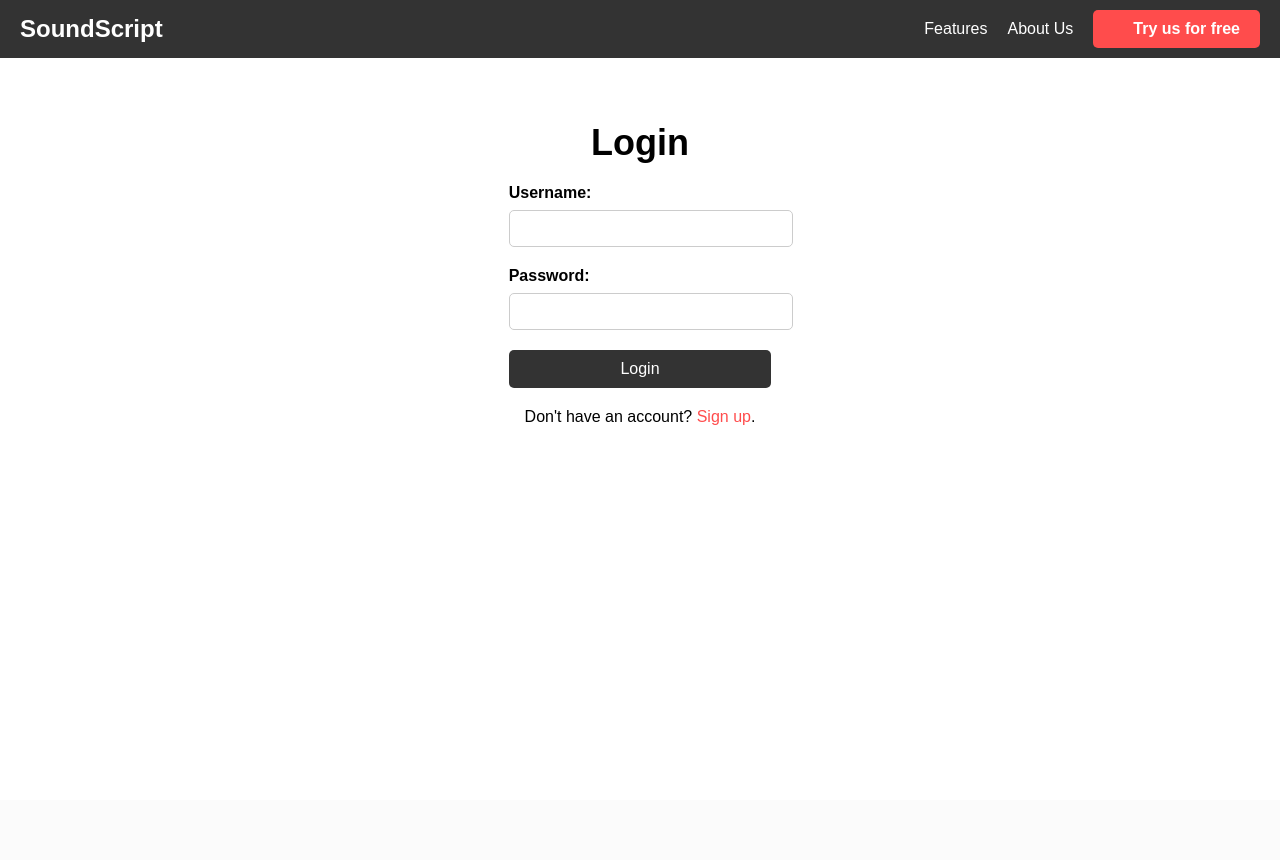
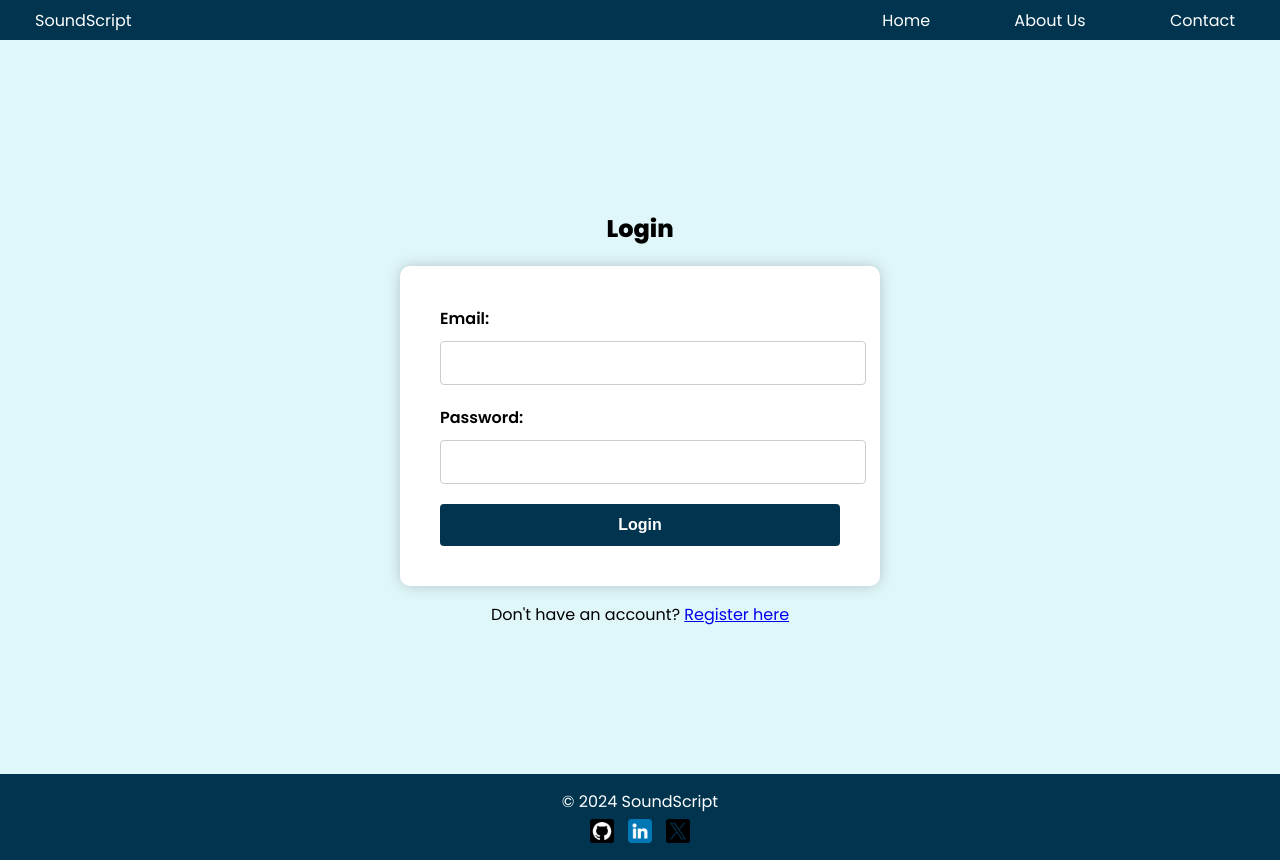
Before and after one commit to CorneliusNgure/SoundScript, a Flask app: page /login in a window 1280 px wide. Before the commit the page ends 425 px from the top, so only its background shows below. Run offline with Flask 3, Linux system fonts and the light colour scheme.

Commit message:
Frontend Modifications

```diff
--- /dev/null
+++ b/src/frontend/static/CSS/login_2.css
@@ -0,0 +1,114 @@
+body, html {
+    margin: 0;
+    padding: 0;
+    font-family: 'Poppins', sans-serif;
+    height: 100%;
+    background-color: #e0f7fa;
+}
+
+.container {
+    padding-top: 60px; /* Make space for the fixed top bar */
+    display: flex;
+    flex-direction: column;
+    min-height: 100vh;
+}
+
+.top-bar {
+    position: fixed;
+    top: 0;
+    width: 100%;
+    height: 40px;
+    background-color: #00344f;
+    color: white;
+    display: flex;
+    align-items: center;
+    justify-content: space-between;
+    z-index: 1000;
+    padding: 0 20px;
+}
+
+.top-bar a {
+    color: white;
+    text-decoration: none;
+    padding: 0 15px;
+    margin-right: 50px;
+}
+
+.top-bar a:hover {
+    text-decoration: underline;
+}
+
+.form-container {
+    flex: 1;
+    display: flex;
+    flex-direction: column;
+    align-items: center;
+    justify-content: center;
+    padding: 20px;
+}
+
+h2 {
+    margin-bottom: 20px;
+}
+
+form {
+    background-color: white;
+    padding: 40px;
+    border-radius: 10px;
+    box-shadow: 0 0 15px rgba(0, 0, 0, 0.2);
+    max-width: 400px;
+    width: 100%;
+}
+
+label {
+    display: block;
+    margin-bottom: 10px;
+    font-weight: 600;
+}
+
+input[type="email"],
+input[type="password"] {
+    width: 100%;
+    padding: 12px;
+    margin-bottom: 20px;
+    border: 1px solid #ccc;
+    border-radius: 4px;
+    font-size: 16px;
+}
+
+button[type="submit"] {
+    width: 100%;
+    padding: 12px;
+    background-color: #00344f;
+    color: white;
+    border: none;
+    border-radius: 4px;
+    cursor: pointer;
+    font-size: 16px;
+    font-weight: 600;
+}
+
+button[type="submit"]:hover {
+    background-color: #004f6e;
+}
+
+.footer {
+    background-color: #00344f;
+    color: white;
+    text-align: center;
+    padding: 10px 0;
+}
+
+.footer p {
+    margin: 5px 0;
+}
+
+.social-icons img {
+    width: 24px;
+    height: 24px;
+    margin: 0 5px;
+}
+
+.social-icons a {
+    display: inline-block;
+}
--- a/src/frontend/templates/login.html
+++ b/src/frontend/templates/login.html
@@ -3,149 +3,43 @@
 <head>
     <meta charset="UTF-8">
     <meta name="viewport" content="width=device-width, initial-scale=1.0">
-    <title>Login</title>
-    <style>
-        body {
-            font-family: Arial, sans-serif;
-            margin: 0;
-            padding: 0;
-            background-color: #f0f0f0;
-        }
-
-        .frame .div {
-            background-color: #fff;
-            overflow-x: hidden;
-            width: 100%;
-            max-width: 1440px;
-            margin: auto;
-            height: 100%;
-            min-height: 100vh;
-            box-shadow: 0 4px 8px rgba(0,0,0,0.1);
-        }
-
-        .header {
-            background-color: #333;
-            color: #fff;
-            padding: 10px 20px;
-            display: flex;
-            justify-content: space-between;
-            align-items: center;
-        }
-
-        .header .text-wrapper {
-            font-size: 24px;
-            font-weight: bold;
-        }
-
-        .nav-bar-right {
-            display: flex;
-            align-items: center;
-        }
-
-        .nav-bar-right div {
-            margin-left: 20px;
-            cursor: pointer;
-        }
-
-        .nav-bar-right div:hover {
-            text-decoration: underline;
-        }
-
-        .contact-button {
-            background-color: #ff4c4c;
-            padding: 10px 20px;
-            border-radius: 5px;
-            cursor: pointer;
-            color: #fff;
-            font-weight: bold;
-        }
-
-        .contact-button:hover {
-            background-color: #e63939;
-        }
-
-        .container {
-            padding: 40px 20px;
-            text-align: center;
-        }
-
-        .container h1 {
-            font-size: 36px;
-            margin-bottom: 20px;
-        }
-
-        .container form {
-            display: inline-block;
-            text-align: left;
-        }
-
-        .container label {
-            display: block;
-            margin-bottom: 8px;
-            font-weight: bold;
-        }
-
-        .container input[type="text"],
-        .container input[type="password"] {
-            width: 100%;
-            padding: 10px;
-            margin-bottom: 20px;
-            border: 1px solid #ccc;
-            border-radius: 5px;
-        }
-
-        .container button {
-            width: 100%;
-            padding: 10px;
-            background-color: #333;
-            color: #fff;
-            border: none;
-            border-radius: 5px;
-            cursor: pointer;
-            font-size: 16px;
-        }
-
-        .container button:hover {
-            background-color: #555;
-        }
-
-        .container p {
-            margin-top: 20px;
-        }
-
-        .container a {
-            color: #ff4c4c;
-            text-decoration: none;
-        }
-
-        .container a:hover {
-            text-decoration: underline;
-        }
-    </style>
+    <title>Login - SoundScript</title>
+    <link rel="stylesheet" href="../static/css/login_2.css">
+    <link rel="preconnect" href="https://fonts.googleapis.com">
+    <link rel="preconnect" href="https://fonts.gstatic.com" crossorigin>
+    <link href="https://fonts.googleapis.com/css2?family=Poppins:wght@400;600;800&display=swap" rel="stylesheet">
 </head>
 <body>
-    <div class="frame">
-        <div class="div">
-            <header class="header">
-                <div class="text-wrapper">SoundScript</div>
-                <div class="nav-bar-right">
-                    <div class="text-wrapper-2">Features</div>
-                    <div class="text-wrapper-3">About Us</div>
-                    <div class="contact-button">
-                        <div class="text-wrapper-4">Try us for free</div>
+    <div class="container">
+        <div class="top-bar">
+            <div class="left-text">
+                <a href="index.html">SoundScript</a>
+            </div>
+            <div class="right-text">
+                <a href="index.html">Home</a>
+                <a href="about.html">About Us</a>
+                <a href="contact.html">Contact</a>
             </div>
         </div>
-            </header>
-            <div class="container">
-                <h1>Login</h1>
-                <form action="/login" method="POST">
-                    <label for="username">Username:</label>
-                    <input type="text" id="username" name="username" required>
+        <div class="form-container">
+            <h2>Login</h2>
+            <form>
+                <label for="email">Email:</label>
+                <input type="email" id="email" name="email" required>
+
                 <label for="password">Password:</label>
                 <input type="password" id="password" name="password" required>
+
                 <button type="submit">Login</button>
             </form>
-                <p>Don't have an account? <a href="{{ url_for('register') }}">Sign up</a>.</p>
+            <p class="register-link">Don't have an account? <a href="register.html">Register here</a></p>
+        </div>
+        <div class="footer">
+            <p>&copy; 2024 SoundScript</p>
+            <div class="social-icons">
+                <a href="https://github.com/CorneliusNgure" target="_blank"><img src="../static/images/github.png" alt="GitHub Icon"></a>
+                <a href="https://www.linkedin.com/in/cornelius-ngure-93581a216/" target="_blank"><img src="../static/images/linkedin.png" alt="LinkedIn Icon"></a>
+                <a href="https://x.com/Zeros__n__Ones" target="_blank"><img src="../static/images/x.png" alt="Twitter Icon"></a>
             </div>
         </div>
     </div>
```
Also changed, not shown: src/frontend/static/CSS/register_2.css (added, +109 -0 lines), src/frontend/templates/register.html (+49 -28 lines). Lines whose indentation alone changed are shown as unchanged.
